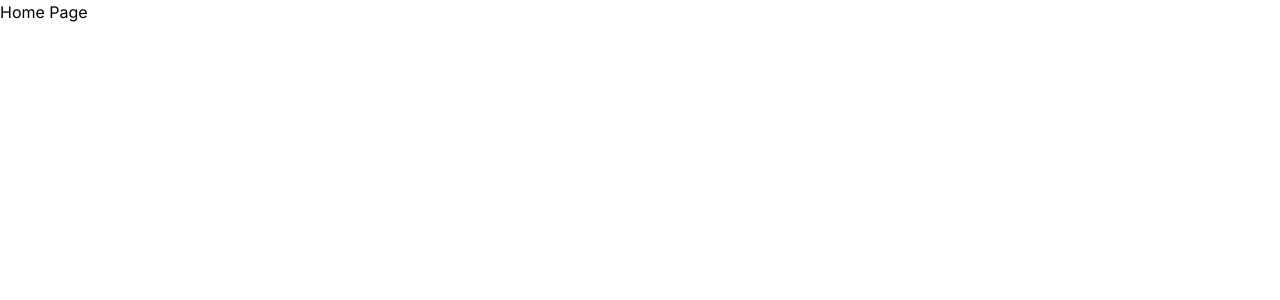
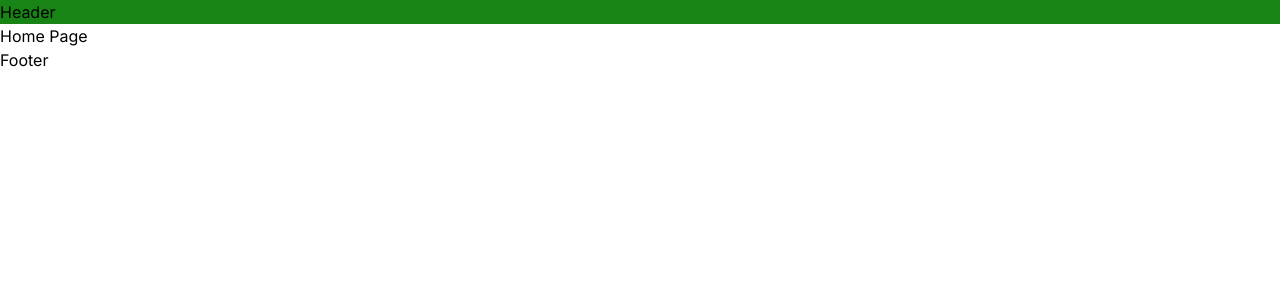
Before and after one commit to zelitosaide/app-famed, a Next.js app: page / in a window 1280 px wide. Shown: the top 300 px of the page. Built offline with nearby package versions, Linux system fonts and the light colour scheme.

Commit message:
Website layout

```diff
--- /dev/null
+++ b/app/(website)/components/footer.js
@@ -0,0 +1,3 @@
+export default function Footer() {
+  return <h1>Footer</h1>;
+}
--- /dev/null
+++ b/app/(website)/components/header.js
@@ -0,0 +1,3 @@
+export default function Header() {
+  return <h1 style={{ background: "rgb(var(--primary-button-rgb))"}}>Header</h1>;
+}
--- a/app/(website)/layout.js
+++ b/app/(website)/layout.js
@@ -1,17 +1,24 @@
 import "../globals.css";
 import { Inter } from "next/font/google";
+
+import Header from "./components/header";
+import Footer from "./components/footer";
 
 const inter = Inter({ subsets: ["latin"] })
 
 export const metadata = {
-  title: "Create Next App",
+  title: "FAMED",
   description: "Generated by create next app",
 }
 
 export default function RootLayout({ children }) {
   return (
     <html lang="en">
-      <body className={inter.className}>{children}</body>
+      <body className={inter.className}>
+        <Header />
+        {children}
+        <Footer />
+      </body>
     </html>
   );
 }
```
